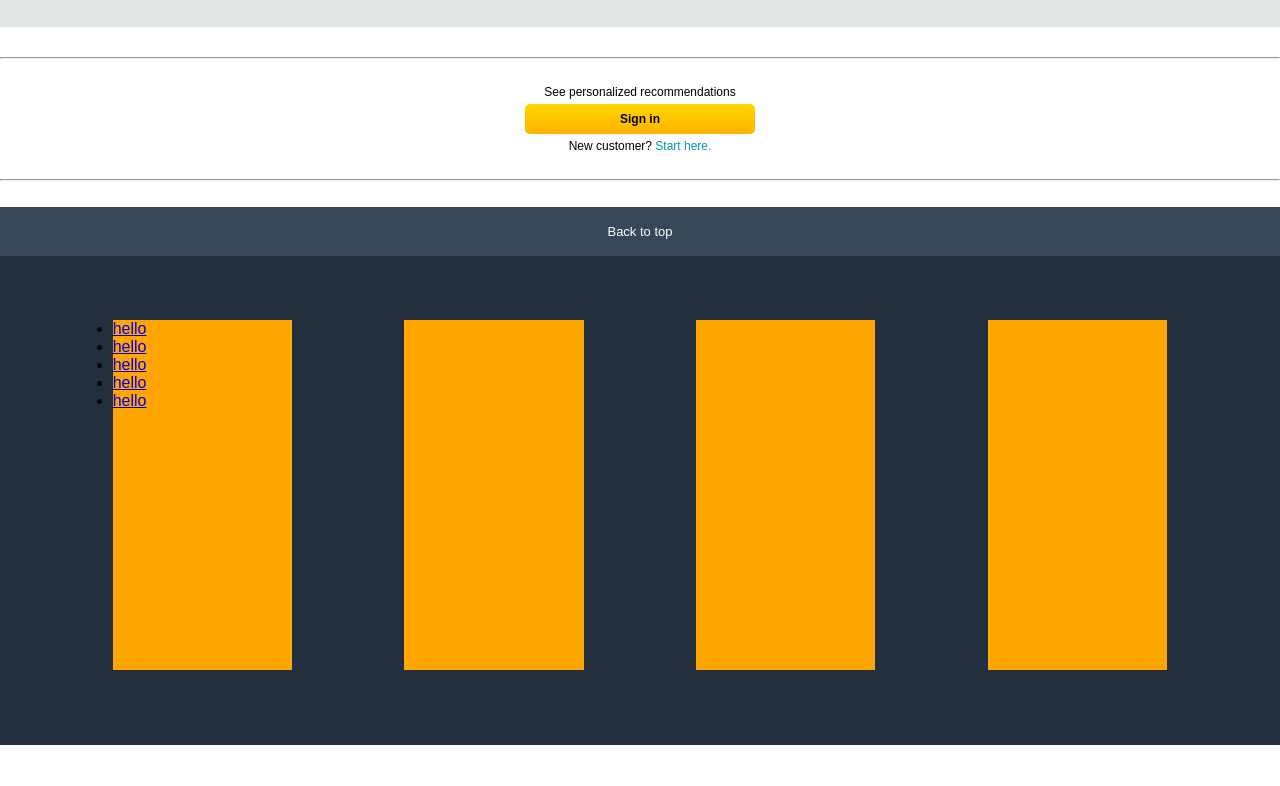
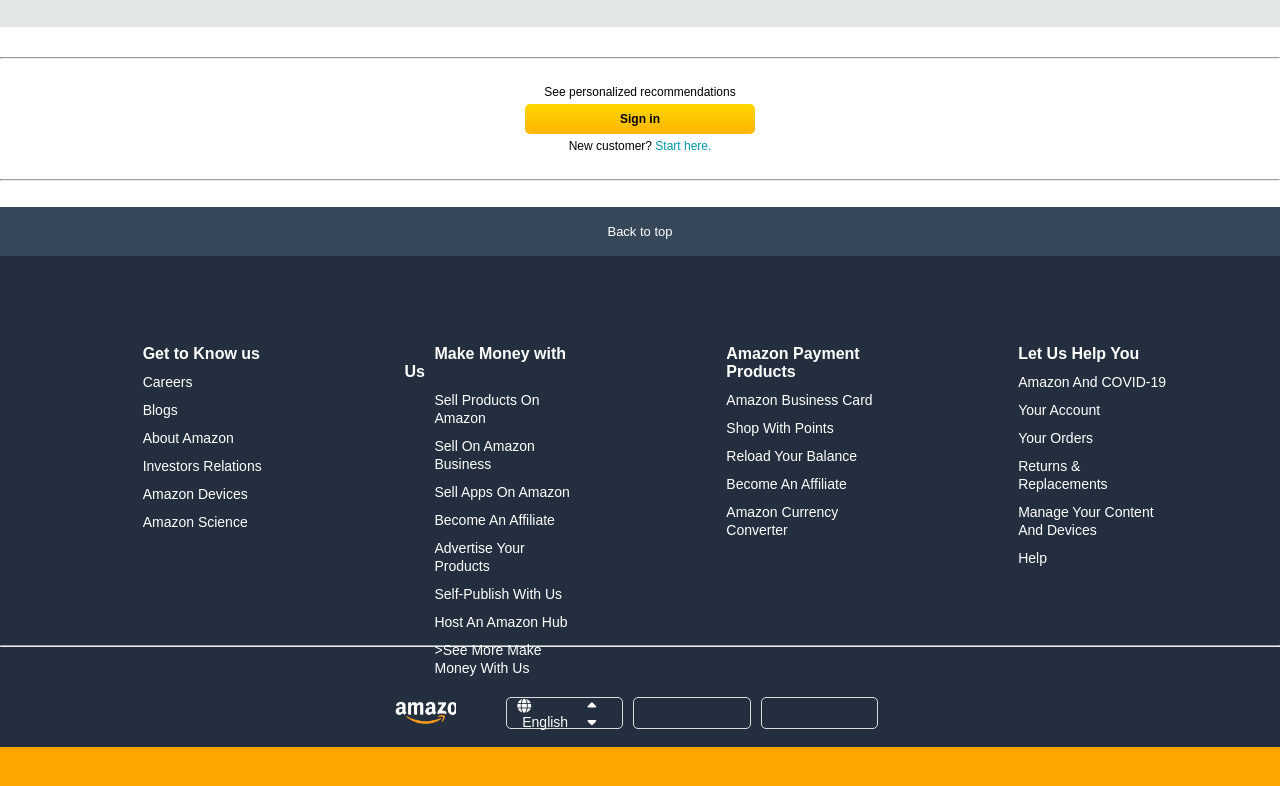
Before and after one commit to Samadkhan51/Amazon_clone, a plain HTML site: page aindex.html in a window 1280 px wide. Shown: the part 2174-2960 px from the top of the page. Before the commit the page ends 2919 px from the top, so only its background shows below. Drawn offline with Linux system fonts and the light colour scheme.

Commit message:
2ndfooter

```diff
--- a/aindex.html
+++ b/aindex.html
@@ -903,18 +903,113 @@
        <a href="#div" id="to-top">Back to top</a>
        <div class="first-footer">
         <div class="f-foot">
+            <span>Get to Know us</span>
             <ul>
-                <li><a href="#">hello</a></li>
-                <li><a href="#">hello</a></li>
-                <li><a href="#">hello</a></li>
-                <li><a href="#">hello</a></li>
-                <li><a href="#">hello</a></li>
+                <li><a href="#">Careers</a></li>
+                <li><a href="#">Blogs</a></li>
+                <li><a href="#">about amazon</a></li>
+                <li><a href="#">investors relations</a></li>
+                <li><a href="#">amazon devices</a></li>
+                <li><a href="#">amazon science</a></li>
             </ul>
         </div>
-        <div class="f-foot"></div>
-        <div class="f-foot"></div>
-        <div class="f-foot"></div>
-       </div>
+        <div class="f-foot">
+            <span>Make Money with Us</span>
+            <ul>
+                <li><a href="#">Sell products on Amazon</a></li>
+                <li><a href="#">Sell on Amazon Business</a></li>
+                <li><a href="#">Sell apps on Amazon</a></li>
+                <li><a href="#">Become an Affiliate</a></li>
+                <li><a href="#">Advertise Your Products</a></li>
+                <li><a href="#">Self-Publish with Us</a></li>
+                <li><a href="#">Host an Amazon Hub</a></li>
+                <li><a href="#">>See More Make Money with Us</a></li>
+            </ul>
+        </div>
+        <div class="f-foot">
+            <span>Amazon Payment <span>Products</span></span>
+            <ul>
+                <li><a href="#">Amazon Business Card</a></li>
+                <li><a href="#">Shop with Points</a></li>
+                <li><a href="#">Reload Your Balance</a></li>
+                <li><a href="#">Become an Affiliate</a></li>
+                <li><a href="#">Amazon Currency Converter</a></li>
+            </ul>
+        </div>
+        <div class="f-foot">
+            <span>Let Us Help You</span>
+            <ul>
+                <li><a href="#">Amazon and COVID-19</a></li>
+                <li><a href="#">Your Account</a></li>
+                <li><a href="#">Your Orders</a></li>
+                <li><a href="#">Returns & Replacements</a></li>
+                <li><a href="#">Manage Your Content and Devices</a></li>
+                <li><a href="#">help</a></li>
+            </ul>
+        </div>
+        </div>
+        <hr>
+        <div class="s-foot">
+            <div class="s-foot-card" id="s-foot-img"></div>
+            <div class="s-foot-card" id="lan2">
+                <div class="glo">
+                    <i class="fa-solid fa-globe"></i>
+                    <span>English</span>
+                </div>
+                <div class="foot-icon">
+                    <i class="fa-solid fa-caret-up"></i>
+                    <br>
+                    <i class="fa-solid fa-caret-down"></i>
+                </div>
+            </div>
+            <div class="s-foot-card"></div>
+            <div class="s-foot-card"></div>
+        </div>
+        <div class="test2">
+            <div class="sm-div"></div>
+            <span>Change language</span>
+            <a href="#">Learn more</a>
+            <br>
+            <input type="radio" name="" id="eng" >
+            <a href="#" id="lan">English-EN</a>
+            <hr>
+            <input type="radio" name="" id="">
+            <a href="#" id="lan">español - ES </a>
+            <br>
+            <input type="radio" name="" id="">
+            <a href="#" id="lan">العربية-AR</a>
+            <br>
+            <input type="radio" name="" id="">
+            <a href="#" id="lan">Deutsch - DE</a>
+            <br>
+            <input type="radio" name="" id="">
+            <a href="#" id="lan"> תרגום-HE</a>
+            <br>
+            <input type="radio" name="" id="">
+            <a href="#" id="lan">한국어 - KO</a>
+            <br>
+            <input type="radio" name="" id="">
+            <a href="#" id="lan">português - PT</a>
+            <br>
+            <input type="radio" name="" id="">
+            <a href="#" id="lan">中文 (简体) - ZH </a>
+            <br>
+            <input type="radio" name="" id="">
+            <a href="#" id="lan">中文 (繁體) - ZH</a>
+            <hr>
+            <span>Change currency</span>
+            <a href="#">Learn more</a>
+            <br>
+            <span>$ - USD - US Dollar</span>
+            <a href="" id="chn">Change</a>
+            <hr>
+            <div class="lan-flag" style="height: 13px; width: 18px; display: inline-block;"></div>
+            <span id="ama">you are shopping on <br> Amazon.com</span>
+            <br>
+            <a href="" id="chn">Change country/region</a>
+        </div>
+        <div class="t-foot"></div>
+
       <!-- FOOTER END -->
     <script src="script.js"></script>
 </body>
--- a/astyle.css
+++ b/astyle.css
@@ -132,18 +132,18 @@ input::placeholder{
     display: none;
     margin-top: 5px;
 }
-.testing span{
+.testing span,.test2 span{
     color: #000;
     font-size: 13px;
     font-weight: 500;
 }
-.testing a{
+.testing a,.test2 a{
     text-decoration: none;
     font-size: 11px;
     font-weight: 500;
     color: #007185;
 }
-.testing hr{
+.testing hr,.test2 hr{
     margin-top: 5px;
 }
 .sm-div{
@@ -153,7 +153,7 @@ input::placeholder{
     margin: -10px 0px 0px 40px;
     transform: rotate(135deg);
 }
-.testing input{
+.testing input,.test2 input{
     margin: 10px 0px 10px 0px;
 }
 #lan{
@@ -609,7 +609,7 @@ input::placeholder{
 }
 .first-footer{
     width: 100%;
-    height: 500px;
+    height: 400px;
     background:#232F3E;
     display: flex;
     justify-content: space-evenly;
@@ -617,12 +617,77 @@ input::placeholder{
     margin-top: 3%;
 }
 .f-foot{
-    height: 70%;
+    height: 50%;
     width: 14%;
+    color: white;
+}
+.f-foot span{
+    font-weight: 600;
+    margin-left: 30px;
+}
+.f-foot ul{
+    margin-left: 30px;
+}
+.f-foot ul li{
+    list-style: none;
+    margin-top: 10px;
+}
+.f-foot ul li a{
+    text-decoration: none;
+    text-transform: capitalize;
+    color: white;
+    font-size: 14px;
+}
+.f-foot ul li a:hover{
+    text-decoration: underline;
+}
+.s-foot{
+    width: 100%;
+    height: 100px;
+    background: #232F3E;
+    display: flex;
+    justify-content: center;
+}
+.s-foot-card{
+    width: 9%;
+    height: 30%;
+    margin: 50px 10px 10px 0px;
+    border: 1px solid gainsboro;
+    border-radius: 5px;
+    color: white;
+    font-size: 14px;
+    display: flex;
+    cursor: pointer;
+}
+.glo{
+    align-content: center;
+    padding: 0px 10px 0px 10px;
+}
+.s-foot span{
+    margin-left: 5px;
+}
+#s-foot-img{
+    background-image: url('./images/amazon_logo.png');
+    background-size: cover;
+    width: 5%;
+    margin-right: 50px;
+    border: none;
+}
+.foot-icon{
+    width: 40px;
+}
+.test2{
+    height: 450px;
+    width: 220px;
+    background: white;
+    position: absolute;
+    padding: 5px 14px 7px 14px;
+    left: 42%;
+    display: none;
+}
+.t-foot{
+    width: 100%;
+    height: 500px;
     background: orange;
-
 }
-f.foot span{
-    color: black;
-}
-/* foot End */
+foot End
```
